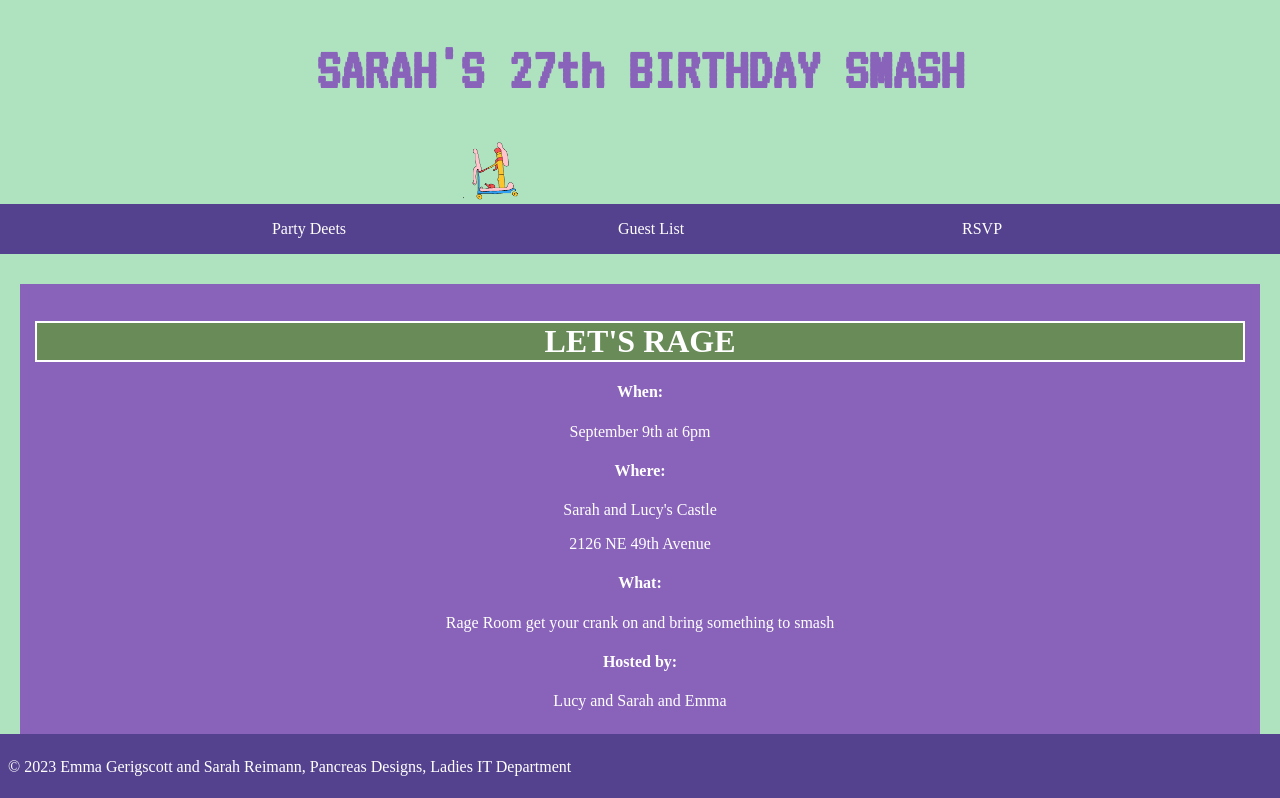
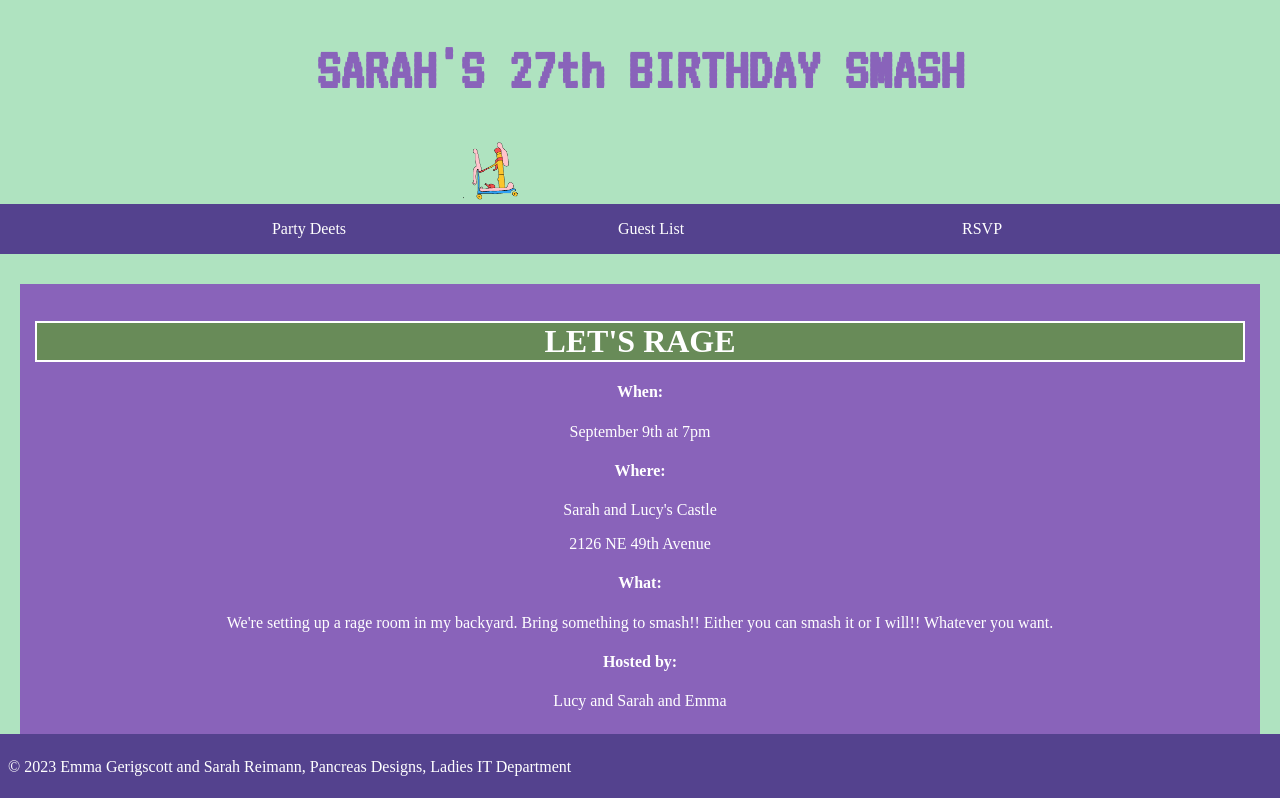
Before and after one commit to reimannsarah/sarahs-spangled-bday, a React (Create React App) app: page / in a window 1280 px wide. Shown: the top 798 px of the page. Built offline with nearby package versions, Linux system fonts and the light colour scheme; no server answers.

Commit message:
update party details

```diff
--- a/src/components/PartyDetails.js
+++ b/src/components/PartyDetails.js
@@ -6,12 +6,12 @@
     <div className="party-details">
       <h1>LET'S RAGE </h1>
       <h4>When: </h4>
-      <p>September 9th at 6pm</p>
+      <p>September 9th at 7pm</p>
       <h4>Where: </h4>
       <p>Sarah and Lucy's Castle</p>
       <p>2126 NE 49th Avenue</p>
       <h4>What: </h4>
-      <p>Rage Room get your crank on and bring something to smash</p>
+      <p>We're setting up a rage room in my backyard. Bring something to smash!! Either you can smash it or I will!! Whatever you want.</p>
       <h4>Hosted by:</h4>
       <p>Lucy and Sarah and Emma</p>
       <img alt="berli smashing a vase with a baseball bat" src={berli} />
```
